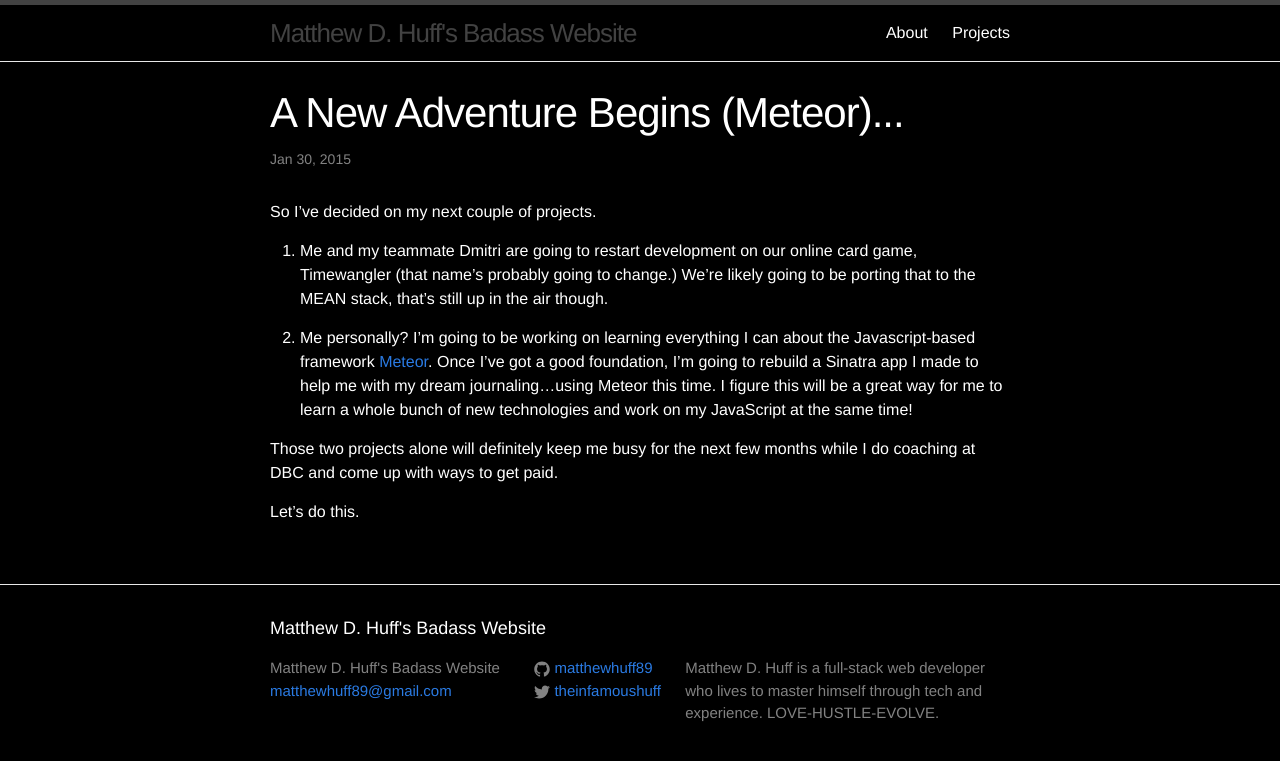
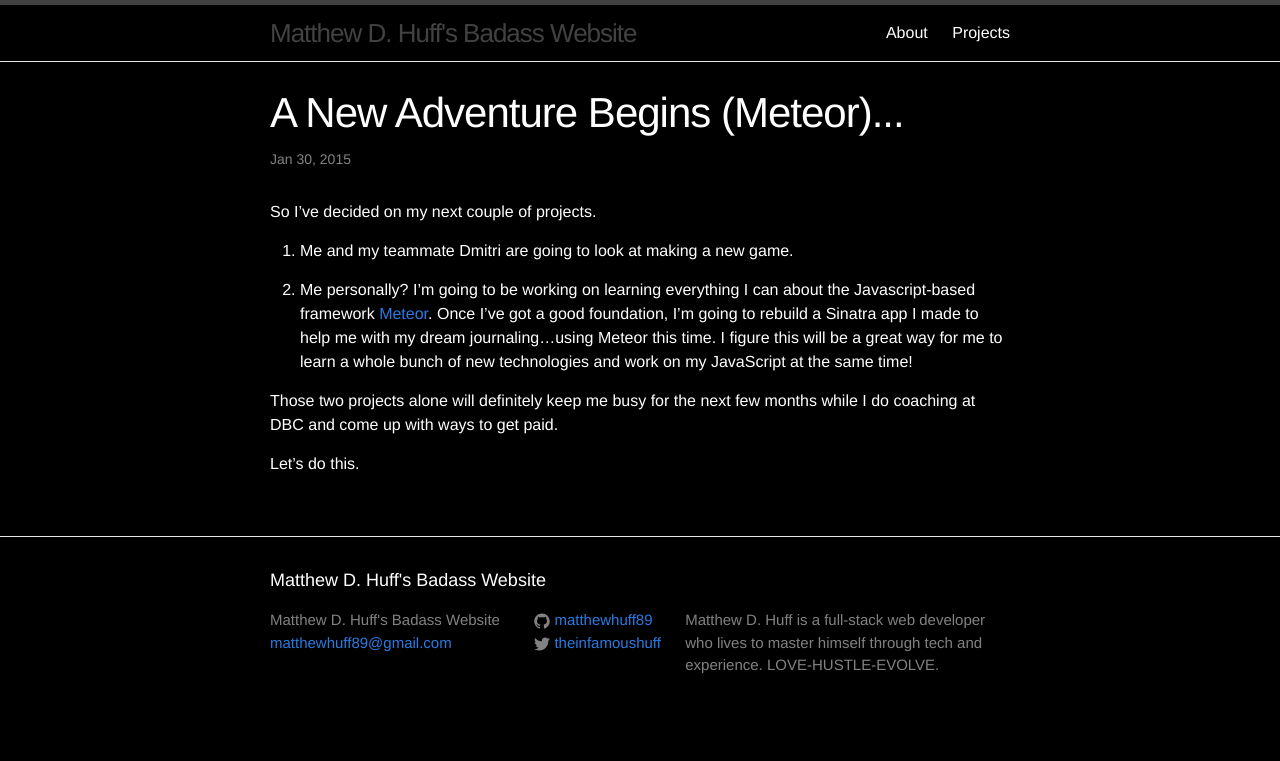
Before and after one commit to matthewhuff89/matthewhuff89.github.io, a Jekyll site: the page built from _posts/2015-01-30-starting-meteor.md, in a window 1280 px wide. Shown: the top 761 px of the page. Built offline with Jekyll 4.4.1, drawn with Linux system fonts in a browser that asks for light colours.

Commit message:
Edited that post.

```diff
--- a/_posts/2015-01-30-starting-meteor.md
+++ b/_posts/2015-01-30-starting-meteor.md
@@ -7,7 +7,7 @@ categories: posts
 
 So I've decided on my next couple of projects.
 
-1. Me and my teammate Dmitri are going to restart development on our online card game, Timewangler (that name's probably going to change.) We're likely going to be porting that to the MEAN stack, that's still up in the air though.
+1. Me and my teammate Dmitri are going to look at making a new game.
 
 2. Me personally? I'm going to be working on learning everything I can about the Javascript-based framework [Meteor][meteor]. Once I've got a good foundation, I'm going to rebuild a Sinatra app I made to help me with my dream journaling...using Meteor this time. I figure this will be a great way for me to learn a whole bunch of new technologies and work on my JavaScript at the same time!
 
```
